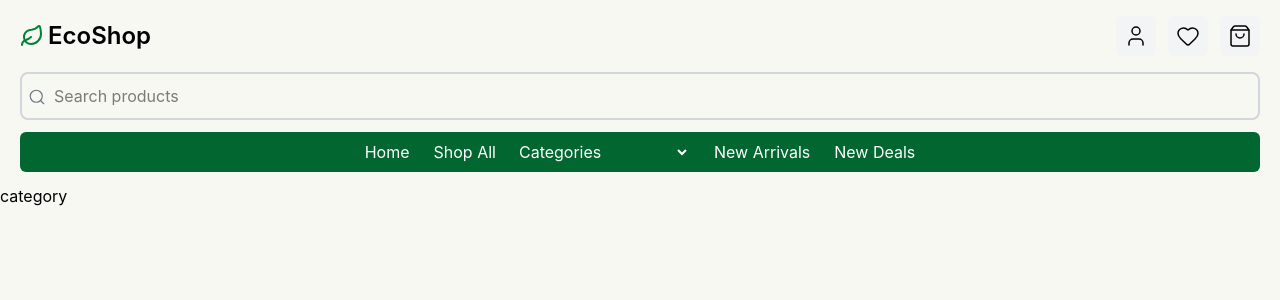
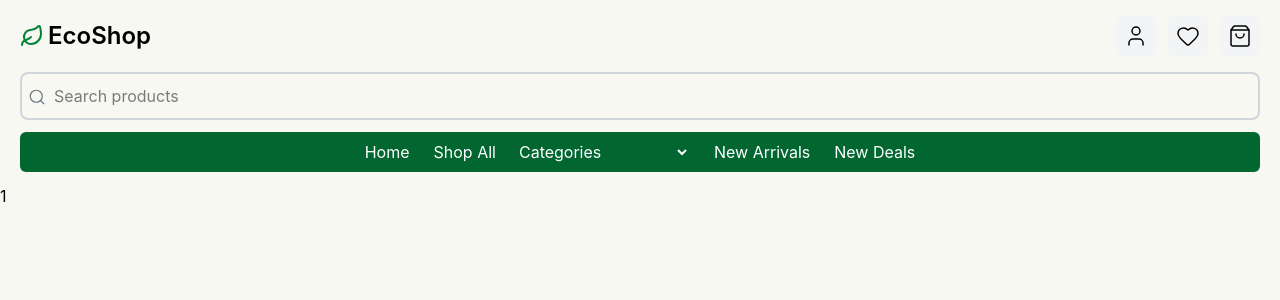
Before and after one commit to codewithmansoorahmad/EcoShop, a React (Vite) app: page /category/1 in a window 1280 px wide. Shown: the top 300 px of the page. Built offline with nearby package versions, Linux system fonts and the light colour scheme.

Commit message:
removed getcategory

```diff
--- a/src/components/headerPage/HeaderLinks.tsx
+++ b/src/components/headerPage/HeaderLinks.tsx
@@ -7,10 +7,7 @@ import { useAppSelector } from "../../redux/Hook";
 
 export default function HeaderLinks() {
   const [isIcon, setIsIcon] = useState<boolean>(false);
-  const dispatch = useDispatch();
-  const val = useAppSelector((state) => state.header.category);
   const navigate=useNavigate()
-  console.log(val);
 
   return (
     <div className="relative mx-5 my-3 rounded-md py-2 px-2 bg-green-800 text-white">
@@ -39,7 +36,6 @@ export default function HeaderLinks() {
           <select
             className="cursor-pointer border-none outline-none -ml-1.25"
             onChange={(e) => {
-              dispatch(getCategory(e.target.value));
               setIsIcon(false);
               navigate("/category/"+e.target.value)
             }}
--- a/src/components/homePage/HomeCategory.tsx
+++ b/src/components/homePage/HomeCategory.tsx
@@ -1,13 +1,15 @@
-import { useDispatch } from "react-redux"
+import { useDispatch } from "react-redux";
 import { getCategory } from "../../redux/HeaderSlice";
+import { useNavigate } from "react-router-dom";
 
 export default function HomeCategory() {
   type porduct = {
-        id: number,
-        name: string,
-        img: string
-    }
-const dispatch=useDispatch()
+    id: number;
+    name: string;
+    img: string;
+  };
+  const navigate=useNavigate()
+
   const products: porduct[] = [
     { id: 1, name: "Furniture", img: "/Home.avif" },
     { id: 2, name: "Sports Accessories", img: "/sports.avif" },
@@ -32,7 +34,10 @@ const dispatch=useDispatch()
         {products.map((item) => (
           <div
             key={item.id}
-                        onClick={()=>dispatch(getCategory(item.name))}
+            onClick={() =>{
+              navigate("/category/"+item.name)
+
+            }}
             className="flex flex-col overflow-hidden rounded-xl border border-gray-200 bg-white shadow-sm transition hover:shadow-md"
           >
             <img
@@ -48,5 +53,5 @@ const dispatch=useDispatch()
         ))}
       </div>
     </div>
-    )
+  );
 }
--- a/src/pages/Category.tsx
+++ b/src/pages/Category.tsx
@@ -1,5 +1,10 @@
+import { useParams } from "react-router-dom";
+import { useAppSelector } from "../redux/Hook";
+
 export default function CategoryPage(){
+  const {category}=useParams()
+
     return <div>
-        <h1>category</h1>
+        <h1>{category}</h1>
     </div>
 }
```
Lines whose indentation alone changed are shown as unchanged.
